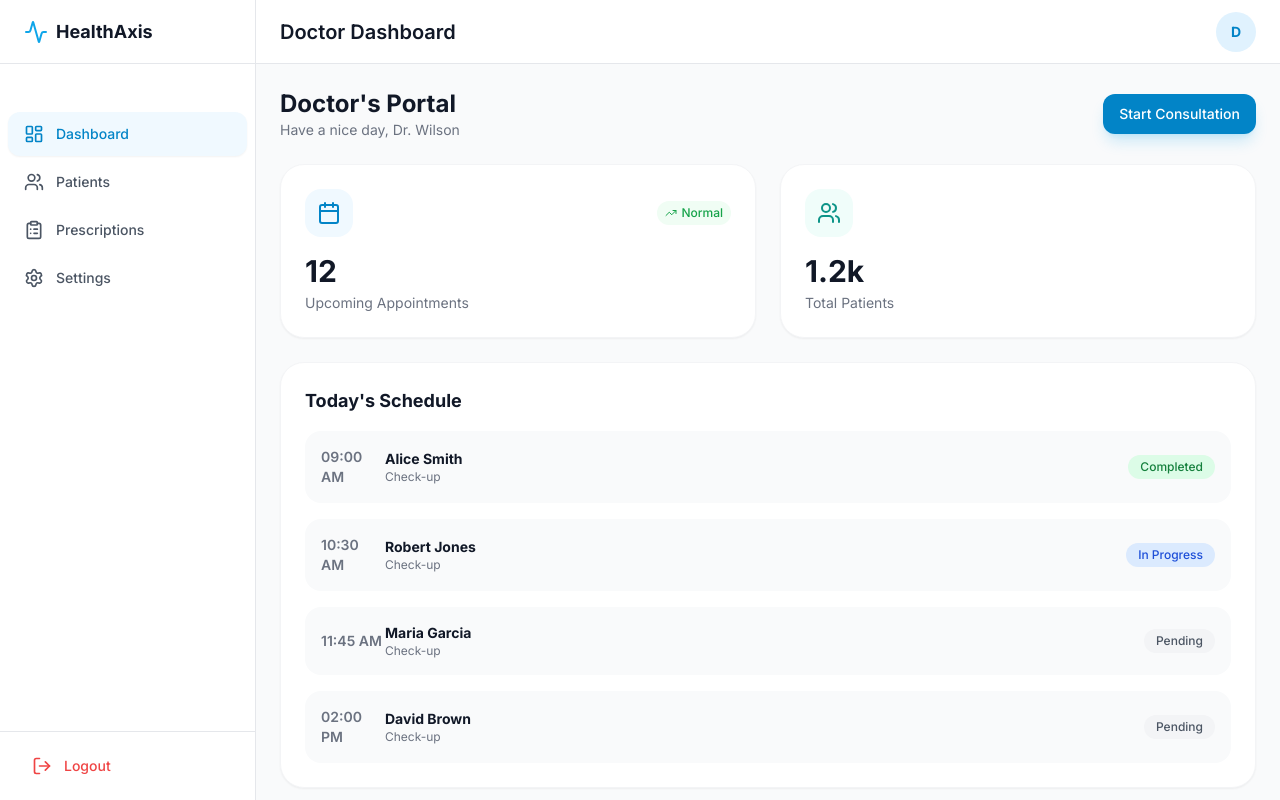
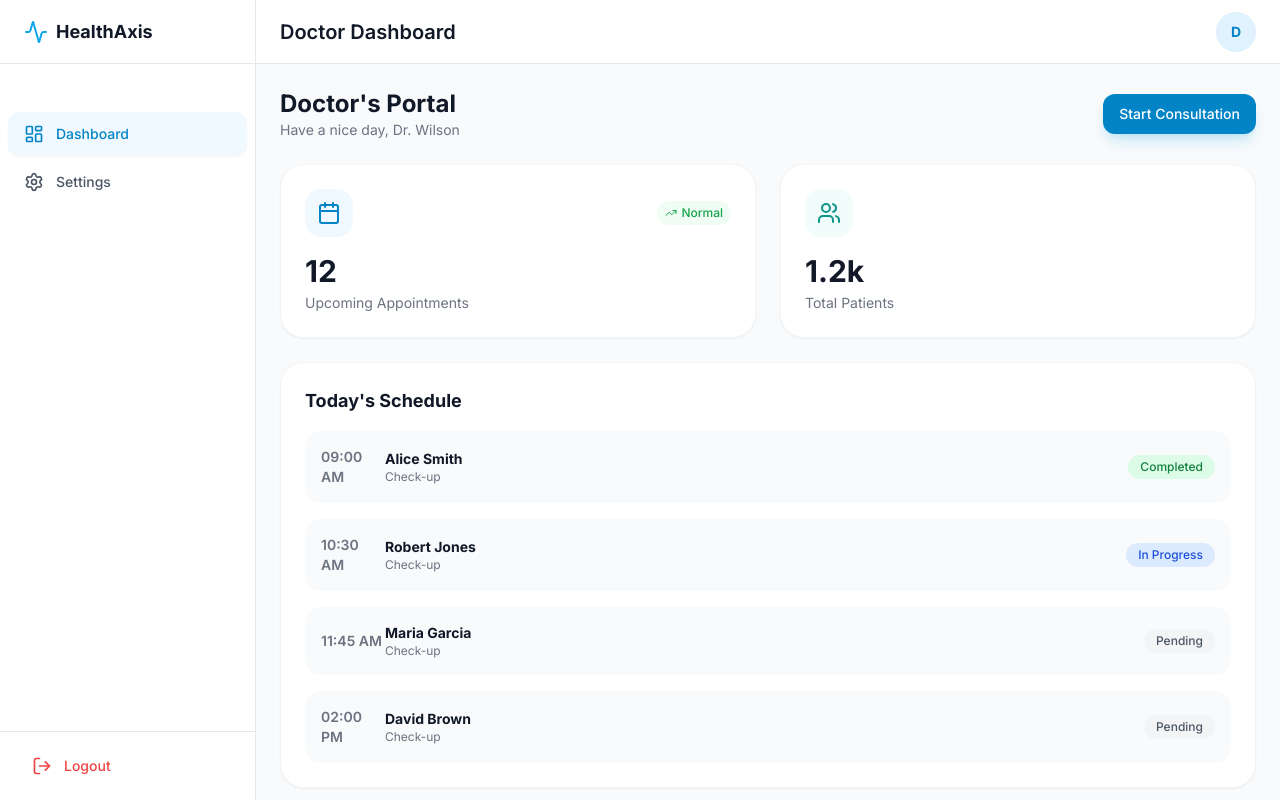
Before and after one commit to ParasBhardwaj77/HealthAxisApp, a React (Vite) app: page /doctor in a window 1280 px wide. Built offline with nearby package versions, Linux system fonts and the light colour scheme.

Commit message:
changes on doc sidebar

```diff
--- a/src/components/Sidebar.jsx
+++ b/src/components/Sidebar.jsx
@@ -24,12 +24,6 @@ const menus = {
   ],
   Doctor: [
     { name: "Dashboard", path: "/doctor", icon: LayoutDashboard },
-    { name: "Patients", path: "/doctor/patients", icon: Users },
-    {
-      name: "Prescriptions",
-      path: "/doctor/prescriptions",
-      icon: ClipboardList,
-    },
     { name: "Settings", path: "/doctor/settings", icon: Settings },
   ],
 
```
